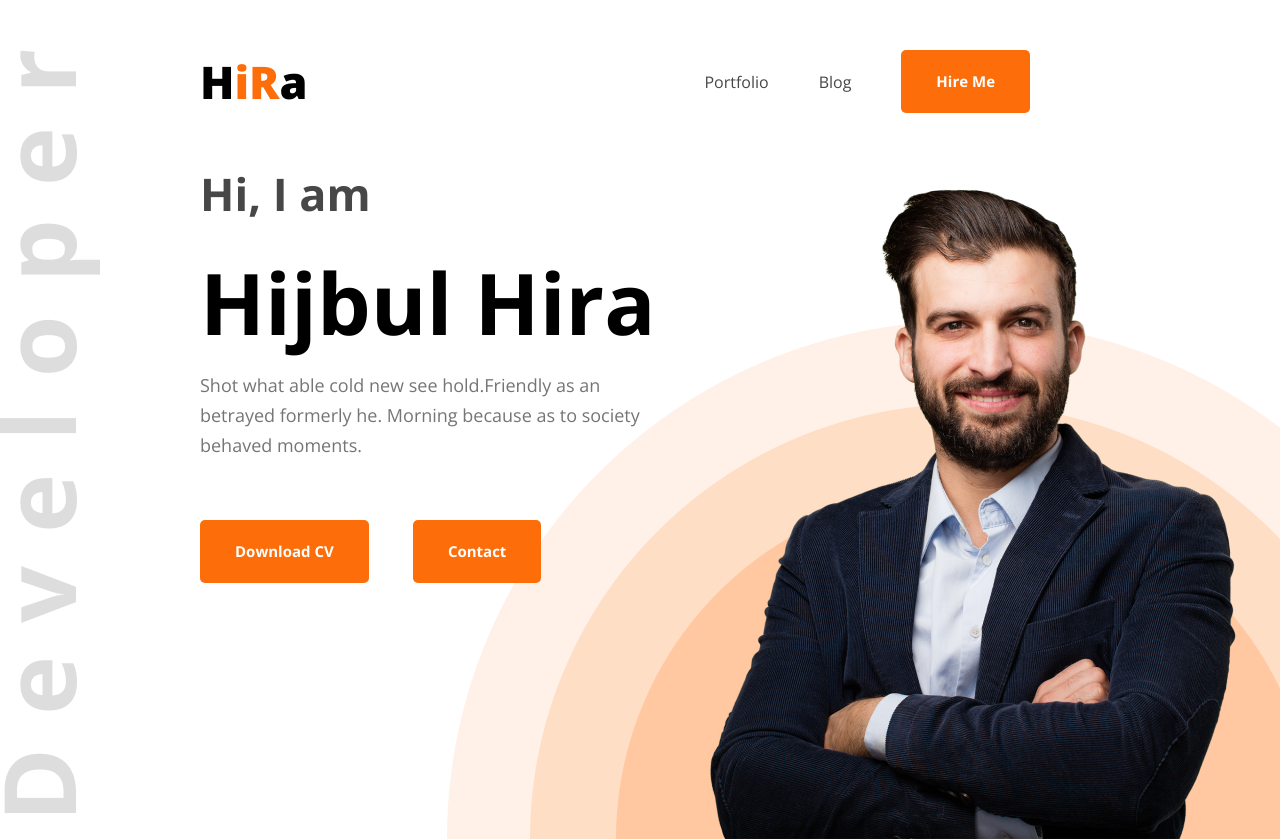
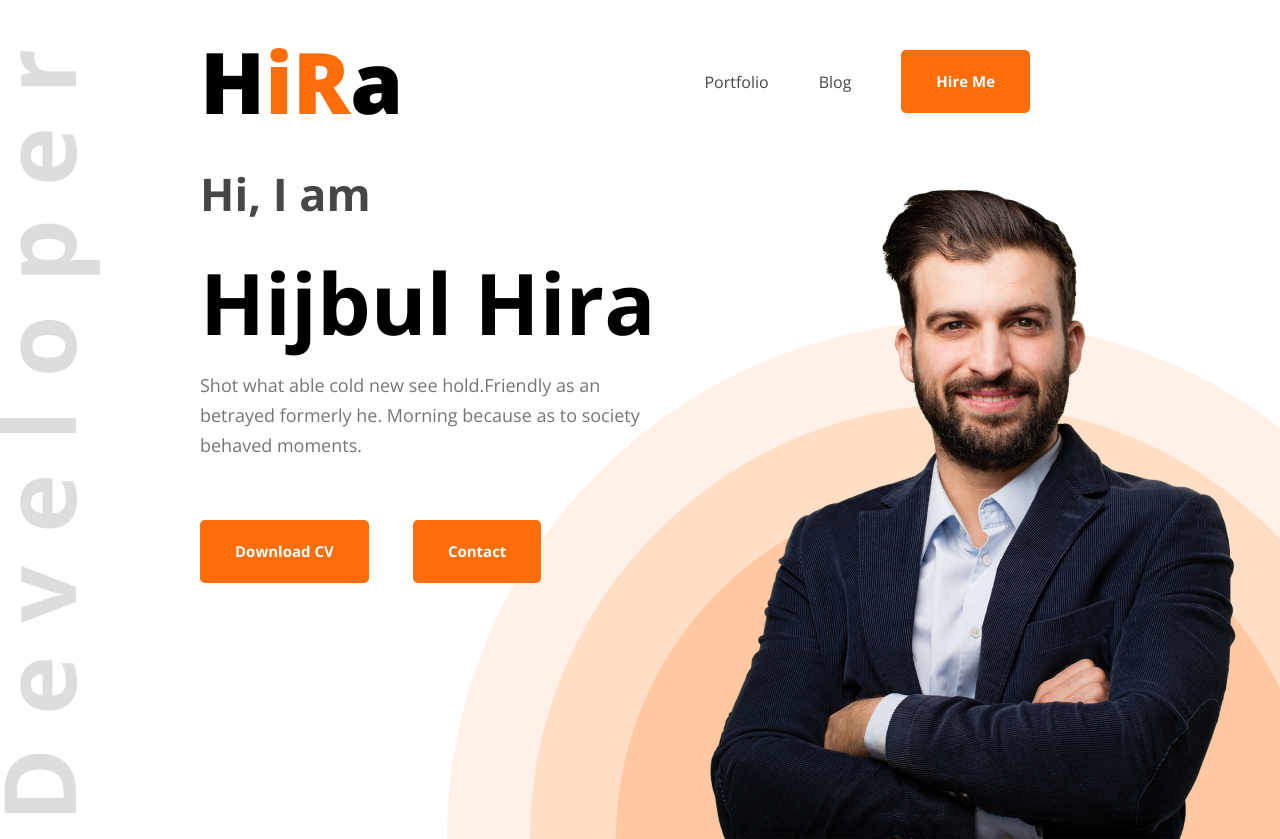
Before and after one commit to hijbul-islam-hira/dev-portfolio, a plain HTML site: page main.html in a window 1280 px wide. Drawn offline with nearby package versions, Linux system fonts and the light colour scheme.

Commit message:
logo size update

```diff
--- a/styles/style.css
+++ b/styles/style.css
@@ -46,7 +46,7 @@ nav{
 }
 .nav-title{
     font-family: Open Sans;
-    font-size: 45px;
+    font-size: 85px;
     font-weight: 800;
     line-height: 61px;
     letter-spacing: 0%;
@@ -68,6 +68,7 @@ nav ul{
     display: flex;
     align-items: center;
 }
+
 /* Banner section design*/
 .banner{
     display: flex;
```
